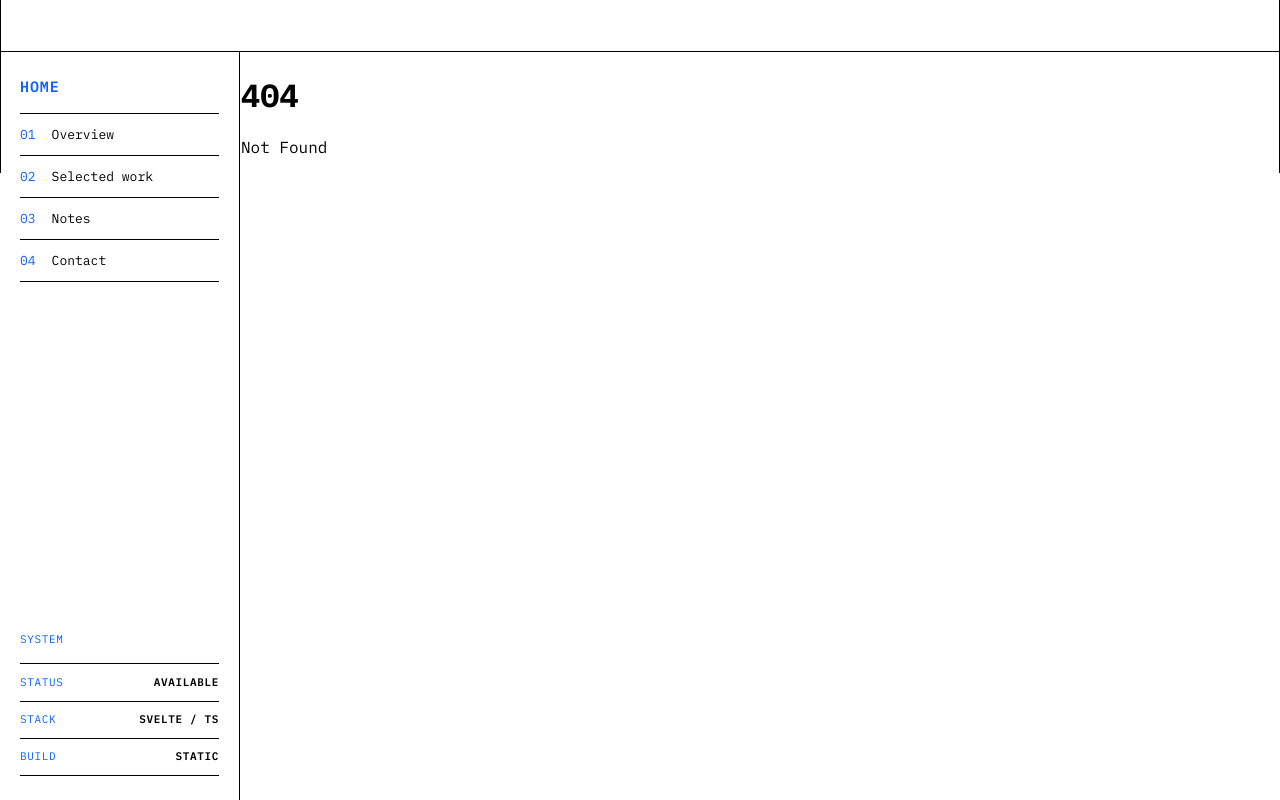
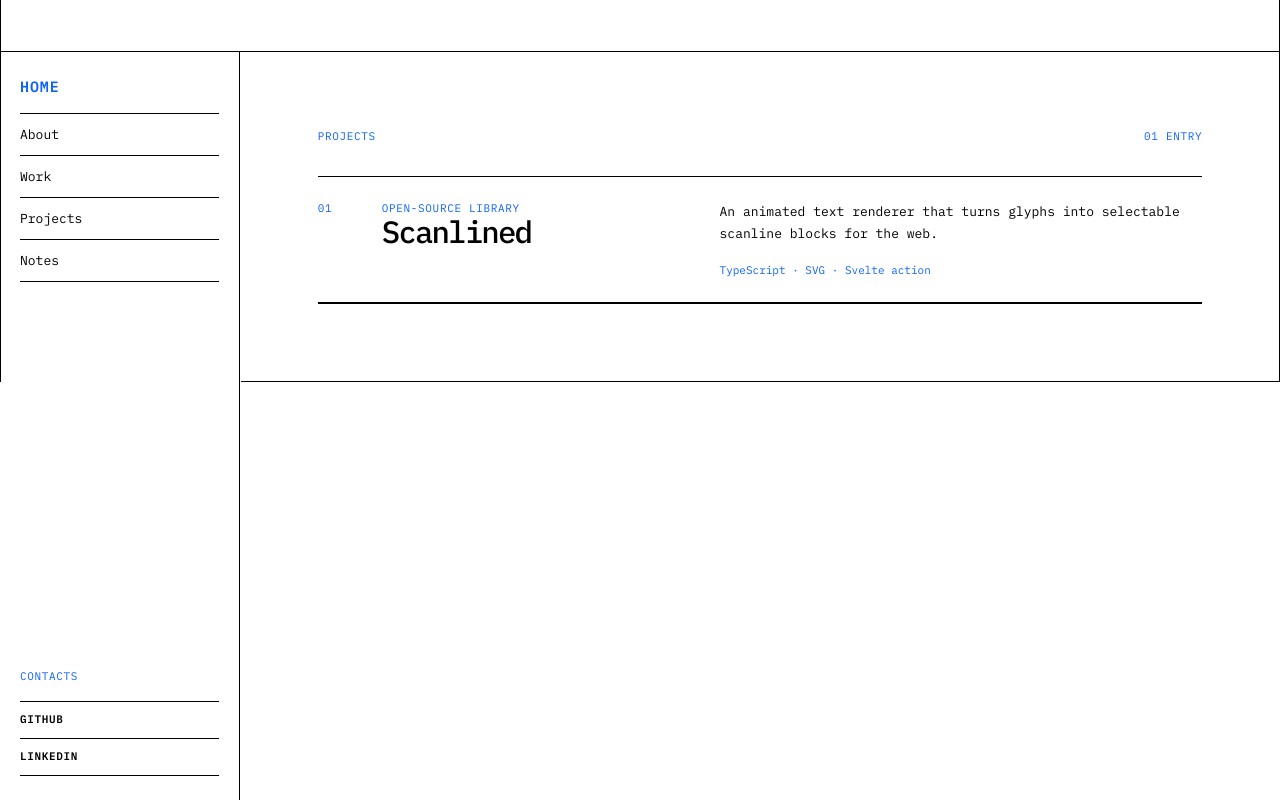
Before and after one commit to vyknight/vyknight.github.io, a SvelteKit app: page /projects in a window 1280 px wide. Before the commit this address had no page. Built offline with nearby package versions, Linux system fonts and the light colour scheme.

Commit message:
Content adjustments

```diff
--- a/src/app.css
+++ b/src/app.css
@@ -87,6 +87,18 @@ a {
 	position: relative;
 	height: calc(100svh - var(--sidebar-top));
 	overflow: hidden;
+	opacity: 0;
+}
+
+.site-ready .globe-page {
+	animation: globe-fade-in var(--header-scan-duration) ease var(--header-scan-delay) both;
+}
+
+.globe-frame {
+	position: relative;
+	width: 100%;
+	height: 100%;
+	transform: rotate(-10deg) scale(1.1);
 }
 
 .globe-page canvas {
@@ -97,7 +109,7 @@ a {
 
 .orbit-ring {
 	position: absolute;
-	inset: -2%;
+	inset: -2% -14%;
 	pointer-events: none;
 	z-index: 1;
 }
@@ -107,7 +119,6 @@ a {
 	height: 100%;
 	-webkit-transform: rotateX(62deg);
 	transform: rotateX(62deg);
-	animation: orbit-fade-in 1.7s ease 0.5s both;
 }
 
 .orbit-text {
@@ -120,7 +131,7 @@ a {
 	text-transform: uppercase;
 }
 
-/* @keyframes orbit-fade-in {
+@keyframes globe-fade-in {
 	from {
 		opacity: 0;
 	}
@@ -128,7 +139,7 @@ a {
 	to {
 		opacity: 1;
 	}
-} */
+}
 
 .section-label,
 .path,
@@ -187,7 +198,6 @@ a {
 	text-decoration: none;
 }
 
-.directory-link span,
 .project-id {
 	color: #0f62fe;
 }
@@ -260,6 +270,16 @@ a {
 
 .sidebar-meta dd {
 	font-weight: 600;
+}
+
+.sidebar-meta a {
+	color: inherit;
+	text-decoration: none;
+}
+
+.sidebar-meta a:hover,
+.sidebar-meta a:focus-visible {
+	color: #0f62fe;
 }
 
 .intro,
@@ -340,6 +360,16 @@ h2 {
 	gap: 1rem;
 	padding: 1.5rem 0;
 	border-bottom: 1px solid #000;
+}
+
+.project-link {
+	color: inherit;
+	text-decoration: none;
+}
+
+.project-link:hover h3,
+.project-link:focus-visible h3 {
+	color: #0f62fe;
 }
 
 .project h3 {
--- a/src/routes/+layout.svelte
+++ b/src/routes/+layout.svelte
@@ -9,11 +9,12 @@
 	let wordmarkElement: HTMLHeadingElement;
 	let headerElement: HTMLElement;
 	let sidebarTop = $state(0);
+	const headerScanDelay = 250;
+	const headerScanDuration = 1200;
 
 	const navigation = [
 		{
-			id: '01',
-			label: 'Overview',
+			label: 'About',
 			href: '/',
 			items: [
 				{ label: 'Introduction', href: '/overview/introduction' },
@@ -21,31 +22,24 @@
 			]
 		},
 		{
-			id: '02',
-			label: 'Selected work',
+			label: 'Work',
 			href: '/work',
 			items: [
-				{ label: 'Scanlined', href: '/work/scanlined' },
 				{ label: 'Portfolio system', href: '/work/portfolio-system' },
 				{ label: 'In progress', href: '/work/in-progress' }
 			]
 		},
 		{
-			id: '03',
+			label: 'Projects',
+			href: '/projects',
+			items: [{ label: 'Scanlined', href: '/projects/scanlined' }]
+		},
+		{
 			label: 'Notes',
 			href: '/notes',
 			items: [
 				{ label: 'Working log', href: '/notes/working-log' },
 				{ label: 'Architecture', href: '/notes/architecture' }
-			]
-		},
-		{
-			id: '04',
-			label: 'Contact',
-			href: '/contact',
-			items: [
-				{ label: 'GitHub', href: 'https://github.com/vyknight' },
-				{ label: 'LinkedIn', href: 'https://www.linkedin.com/in/matthewzekunliu/' }
 			]
 		}
 	];
@@ -58,7 +52,12 @@
 		glyphSpacing: 0,
 		trigger: 'manual',
 		raster: { resolution: 13, threshold: 0.5, blockFit: 'advance' },
-		animation: { duration: 1800, stagger: 0, direction: 'sweep-right', sweepScope: 'glyph' }
+		animation: {
+			duration: headerScanDuration,
+			stagger: 0,
+			direction: 'sweep-right',
+			sweepScope: 'glyph'
+		}
 	} satisfies ScanlineActionOptions;
 
 	onMount(() => {
@@ -103,9 +102,9 @@
 				readyFrame = requestAnimationFrame(() => {
 					settledFrame = requestAnimationFrame(() => {
 						siteReady = true;
+						revealTimer = window.setTimeout(() => instance.reveal(), headerScanDelay);
 					});
 				});
-				revealTimer = window.setTimeout(() => instance.reveal(), 750);
 			} catch {
 				// Keep the readable text fallback when enhancement is unavailable.
 				siteReady = true;
@@ -122,7 +121,11 @@
 	});
 </script>
 
-<div class:site-ready={siteReady} class="site-shell" style={`--sidebar-top: ${sidebarTop}px`}>
+<div
+	class:site-ready={siteReady}
+	class="site-shell"
+	style={`--sidebar-top: ${sidebarTop}px; --header-scan-delay: ${headerScanDelay}ms; --header-scan-duration: ${headerScanDuration}ms`}
+>
 	<header class="site-header" bind:this={headerElement}>
 		<h1 class:wordmark-loading={!wordmarkReady} class="wordmark" bind:this={wordmarkElement}>
 			刘ZEKUN
@@ -137,7 +140,6 @@
 					{#each navigation as item}
 						<div class="directory-item">
 							<a class="directory-link" href={item.href}>
-								<span>{item.id}</span>
 								{item.label}
 							</a>
 							<div class="directory-panel">
@@ -160,11 +162,25 @@
 			</div>
 
 			<div class="sidebar-meta">
-				<p class="section-label">System</p>
+				<p class="section-label">Contacts</p>
 				<dl>
-					<div><dt>STATUS</dt><dd>AVAILABLE</dd></div>
-					<div><dt>STACK</dt><dd>SVELTE / TS</dd></div>
-					<div><dt>BUILD</dt><dd>STATIC</dd></div>
+					<!-- <div><dt>STATUS</dt><dd>AVAILABLE</dd></div> -->
+					<!-- <div><dt>STACK</dt><dd>SVELTE / TS</dd></div> -->
+					<!-- <div><dt>BUILD</dt><dd>STATIC</dd></div> -->
+					<div>
+						<dd>
+							<a href="https://github.com/vyknight" rel="noreferrer" target="_blank">GITHUB</a>
+						</dd>
+					</div>
+					<div>
+						<dd>
+							<a
+								href="https://www.linkedin.com/in/matthewzekunliu/"
+								rel="noreferrer"
+								target="_blank">LINKEDIN</a
+							>
+						</dd>
+					</div>
 				</dl>
 			</div>
 		</aside>
--- a/src/routes/notes/+page.svelte
+++ b/src/routes/notes/+page.svelte
@@ -15,5 +15,4 @@
 		Architecture notes will collect decisions about system shape, constraints, and implementation
 		tradeoffs.
 	</p>
-	<a class="text-link" href="/contact">View contact endpoint <span>→</span></a>
 </section>
--- /dev/null
+++ b/src/routes/projects/+page.svelte
@@ -0,0 +1,27 @@
+<svelte:head>
+	<title>Vyknight — Projects</title>
+</svelte:head>
+
+<section class="content-section">
+	<div class="section-heading">
+		<p class="kicker">PROJECTS</p>
+		<p class="count">01 ENTRY</p>
+	</div>
+
+	<div class="project-list">
+		<a class="project project-link" href="/projects/scanlined">
+			<p class="project-id">01</p>
+			<div>
+				<p class="project-type">Open-source library</p>
+				<h3>Scanlined</h3>
+			</div>
+			<div class="project-detail">
+				<p>
+					An animated text renderer that turns glyphs into selectable scanline blocks for the
+					web.
+				</p>
+				<span>TypeScript · SVG · Svelte action</span>
+			</div>
+		</a>
+	</div>
+</section>
--- a/src/routes/work/scanlined/+page.svelte
+++ b/src/routes/projects/scanlined/+page.svelte
@@ -3,7 +3,7 @@
 </svelte:head>
 
 <section class="content-section">
-	<p class="path">~/work/scanlined</p>
+	<p class="path">~/projects/scanlined</p>
 	<p class="kicker">02.01 — CASE STUDY</p>
 	<h2>Scanlined</h2>
 	<p class="detail-summary">
```
Also changed, not shown: src/routes/+page.svelte (+7 -6 lines).
